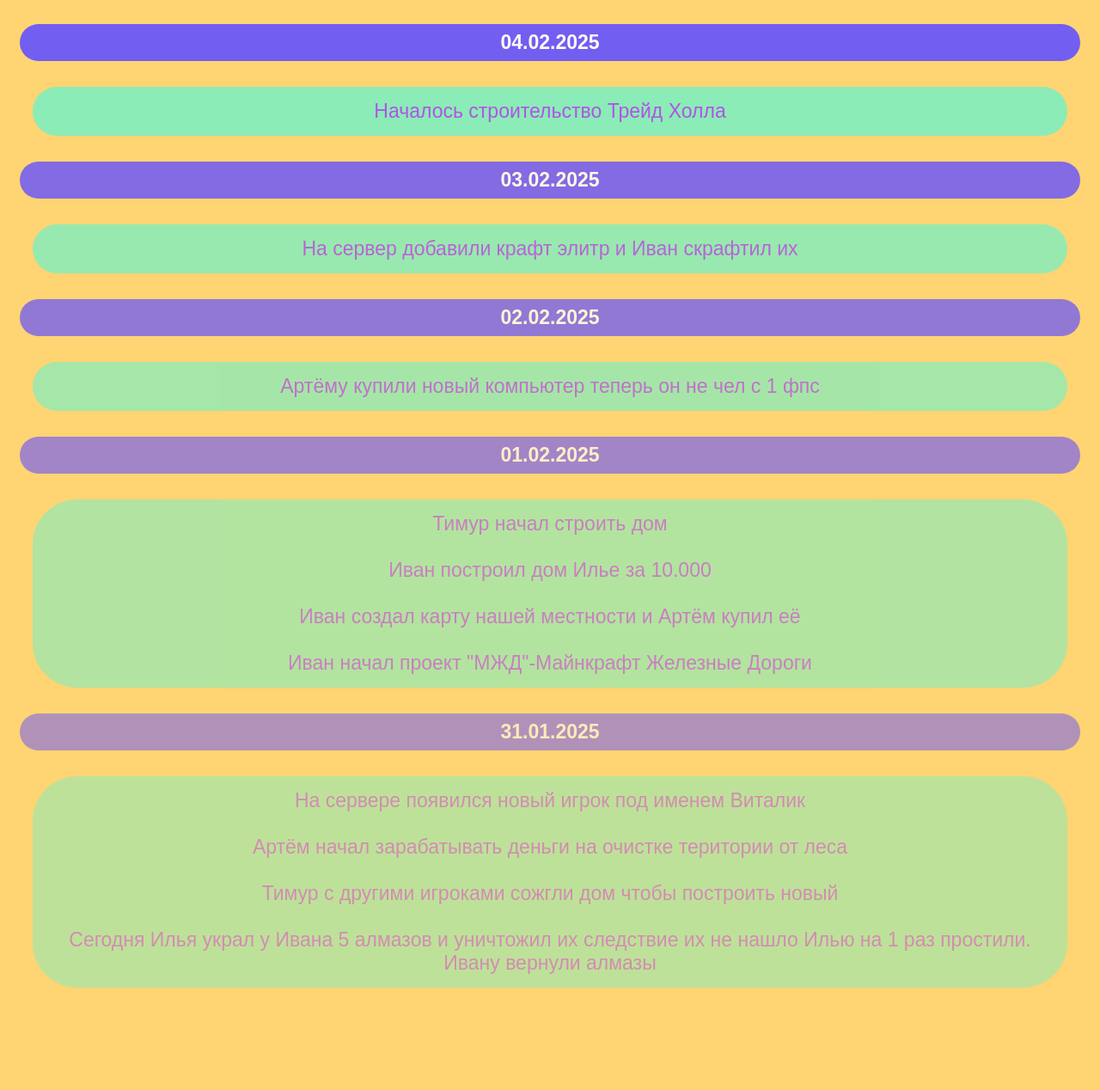
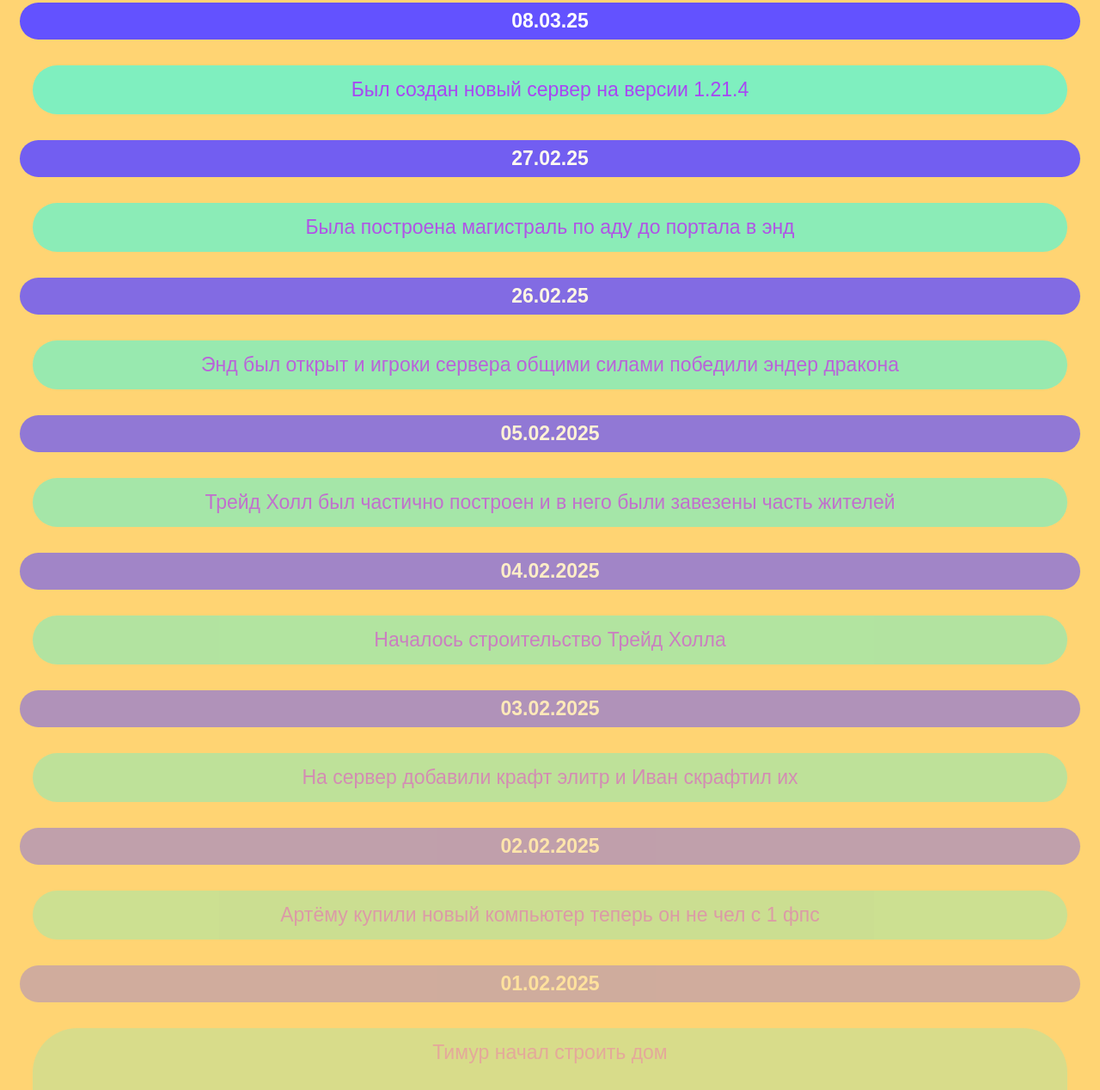
Before and after one commit to Aboba2313/Server-Minecraft-News, a plain HTML site: page index.html in a window 1280 px wide. Shown: the part 276-1544 px from the top of the page at 86% size. Before the commit the page ends 1455 px from the top, so only its background shows below. Drawn offline with Linux system fonts and the light colour scheme.

Commit message:
Update index.html

```diff
--- a/index.html
+++ b/index.html
@@ -5,22 +5,34 @@
             <link rel="stylesheet" href="styleabc.css"/>
         </head>
         <nav>
-            <a href="https://aboba2313.github.io/Server-Minecraft/">Обратно</a>
+            <a href="https://aboba2313.github.io/Server-Minecraft/">Сервер 1.16.5</a>
+            <a href="https://aboba2313.github.io/server-minecraft-1.21.4/">Сервер 1.21.4</a>
+            <a href="https://aboba2313.github.io/Server-Minecraft-News/">Новости</a>
+            <a href="">Фото</a>
         </nav>
         <main>
             <h1> Новости </h1>
-            <h3 class="news">05.02.2025</h3>
-            <p class="news">Трейд Холл был частично построен и в него были завезены часть жителей</p>
-            <h3 class="newsa">04.02.2025</h3>
-            <p class="newsa">Началось строительство Трейд Холла </p>
-            <h3 class="newsb">03.02.2025</h3>
-            <p class="newsb"> На сервер добавили крафт элитр и Иван скрафтил их</p>
-            <h3 class="newsc">02.02.2025</h3>
-            <p class="newsc">Артёму купили новый компьютер теперь он не чел с 1 фпс</p>
-            <h3 class="newsd">01.02.2025</h3>
-            <p class="newsd">Тимур начал строить дом<br><br>Иван построил дом Илье за 10.000<br><br>Иван создал карту нашей местности и Артём купил её<br><br>Иван начал проект "МЖД"-Майнкрафт Железные Дороги</p>
-            <h3 class="newse"> 31.01.2025 </h3>
-            <p class="newse">На сервере появился новый игрок под именем Виталик<br><br>Артём начал зарабатывать деньги на очистке територии от леса<br><br>Тимур с другими игроками сожгли дом чтобы построить новый <br><br>Сегодня Илья украл у Ивана 5 алмазов и уничтожил их следствие их не нашло Илью на 1 раз простили. Ивану вернули алмазы</p>
+            <h3 class="news">08.03.25</h3>
+            <p class="news">Был создан новый сервер на версии 1.21.4</p>
+            <h3 class="newsa">27.02.25</h3>
+            <p class="newsa">Была построена магистраль по аду до портала в энд</p>
+            <h3 class="newsb">26.02.25</h3>
+            <p class="newsb">Энд был открыт и игроки сервера общими силами победили эндер дракона</p>
+            <h3 class="newsc">05.02.2025</h3>
+            <p class="newsc">Трейд Холл был частично построен и в него были завезены часть жителей</p>
+            <h3 class="newsd">04.02.2025</h3>
+            <p class="newsd">Началось строительство Трейд Холла </p>
+            <h3 class="newse">03.02.2025</h3>
+            <p class="newse"> На сервер добавили крафт элитр и Иван скрафтил их</p>
+            <h3 class="newsf">02.02.2025</h3>
+            <p class="newsf">Артёму купили новый компьютер теперь он не чел с 1 фпс</p>
+            <h3 class="newsg">01.02.2025</h3>
+            <p class="newsg">Тимур начал строить дом<br><br>Иван построил дом Илье за 10.000<br><br>Иван создал карту нашей местности и Артём купил её<br><br>Иван начал проект "МЖД"-Майнкрафт Железные Дороги</p>
+            <h3 class="newsg"> 31.01.2025 </h3>
+            <p class="newsg">На сервере появился новый игрок под именем Виталик<br><br>Артём начал зарабатывать деньги на очистке територии от леса<br><br>Тимур с другими игроками сожгли дом чтобы построить новый <br><br>Сегодня Илья украл у Ивана 5 алмазов и уничтожил их следствие их не нашло Илью на 1 раз простили. Ивану вернули алмазы</p>
         </main>
+        <footer>
+            <p class="podvall"> <img src="https://encrypted-tbn0.gstatic.com/images?q=tbn:ANd9GcRPNCRi74Wos8Ggwb-KA-Q6oSmFYm5EN7qdaQ&s"class="podval"/><a href="https://t.me/asdghwafwaq">Мой телеграмм</a></p>
+        </footer>
     </body>
 </html>
```
